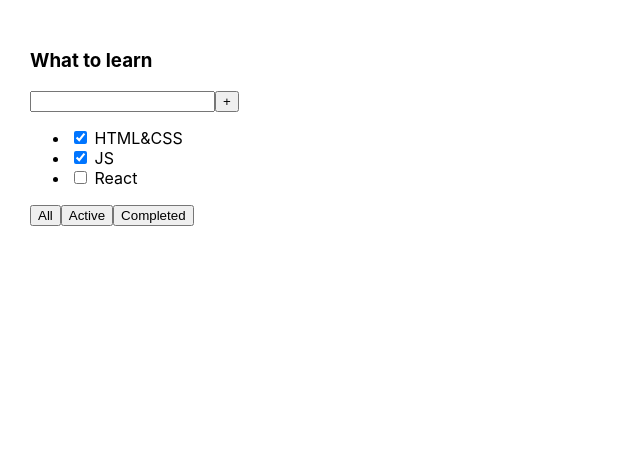
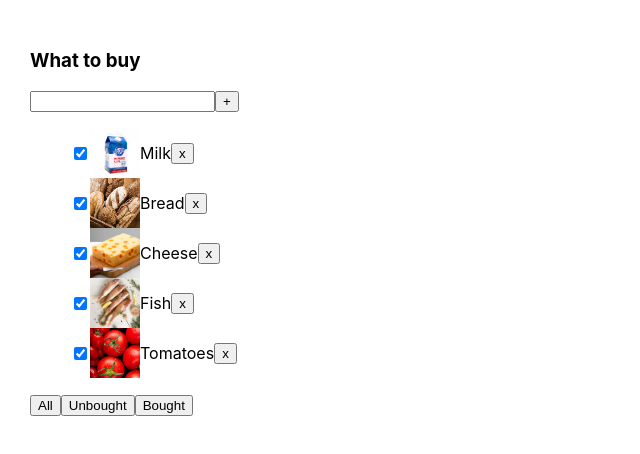
Before and after one commit to igor-minaev/wishlist, a React app: page / in a window 1280 px wide. Shown: the top 454 px of the page, without its empty margins (0-640 px from the left). Built offline with nearby package versions, Linux system fonts and the light colour scheme; the HTML template or start-up script is replaced by a standard one.

Commit message:
add removePurchase function

```diff
--- a/src/App.tsx
+++ b/src/App.tsx
@@ -4,6 +4,9 @@ import bread from "./assets/images/bread.jpg"
 import cheese from "./assets/images/cheese.jpg"
 import fish from "./assets/images/fish.webp"
 import tomatoes from "./assets/images/tomatoes.jpg"
+import {PurchaseList, PurchaseType} from "./components/purchaselist/PurchaseList.tsx";
+import {useState} from "react";
+
 
 const purchases = [
     {id: crypto.randomUUID(), title: "Milk", isDone: true, src: milk},
@@ -13,33 +16,17 @@ const purchases = [
     {id: crypto.randomUUID(), title: "Tomatoes", isDone: true, src: tomatoes}
 ]
 
+const purchaseListTitle = "What to buy"
+
 function App() {
+    const [purchasesList, setpurchasesList] = useState<Array<PurchaseType>>(purchases)
 
+    const removePurchase = (purchaseId: string) => {
+        setpurchasesList(purchasesList.filter(p => p.id !== purchaseId))
+    }
     return (
         <div className="app">
-            <div>
-                <h3>What to learn</h3>
-                <div>
-                    <input/>
-                    <button>+</button>
-                </div>
-                <ul>
-                    <li>
-                        <input type="checkbox" checked={true}/> <span>HTML&CSS</span>
-                    </li>
-                    <li>
-                        <input type="checkbox" checked={true}/> <span>JS</span>
-                    </li>
-                    <li>
-                        <input type="checkbox" checked={false}/> <span>React</span>
-                    </li>
-                </ul>
-                <div>
-                    <button>All</button>
-                    <button>Active</button>
-                    <button>Completed</button>
-                </div>
-            </div>
+            <PurchaseList title={purchaseListTitle} purchases={purchasesList} removePurchase={removePurchase}/>
         </div>
     )
 }
```
